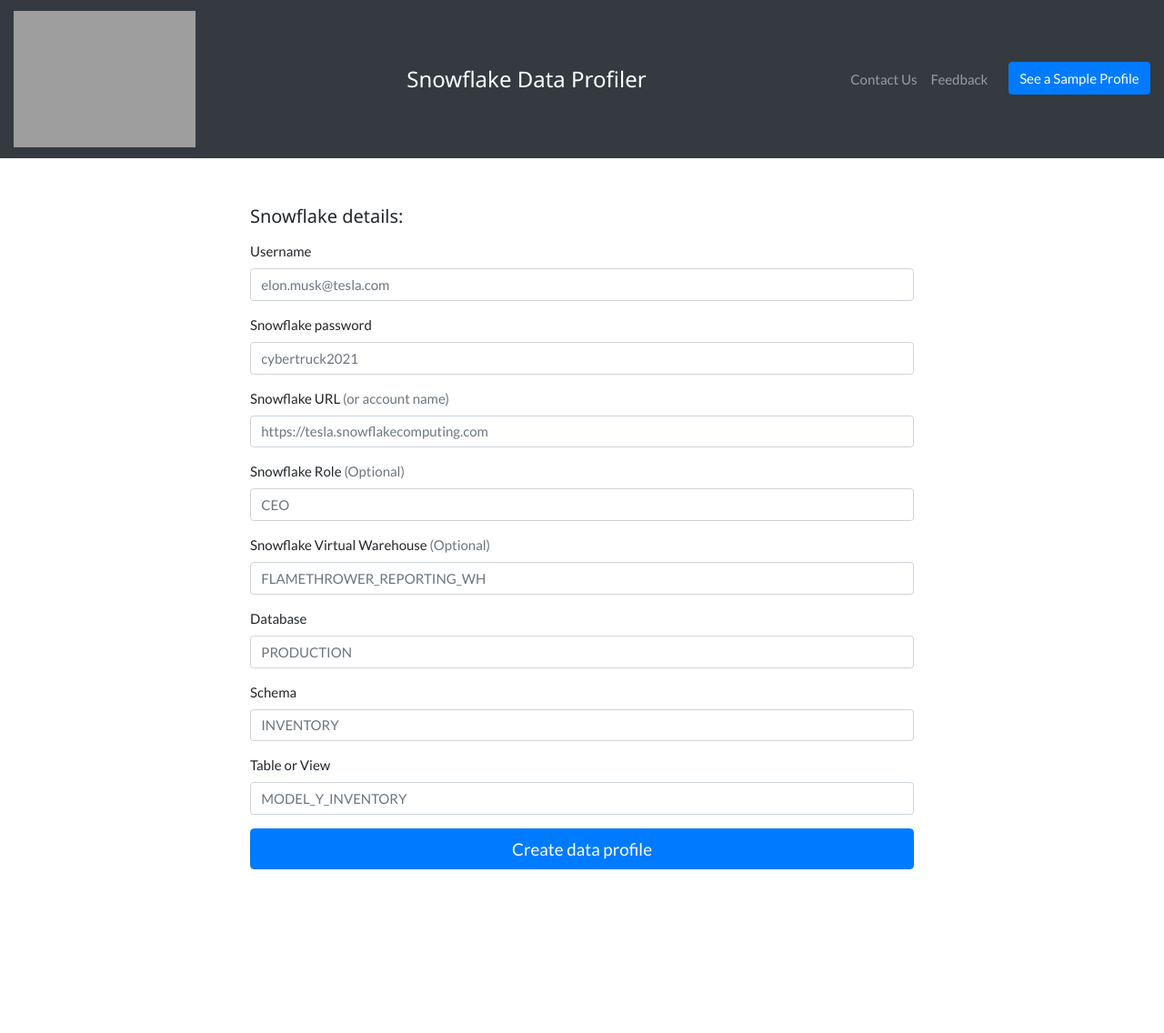
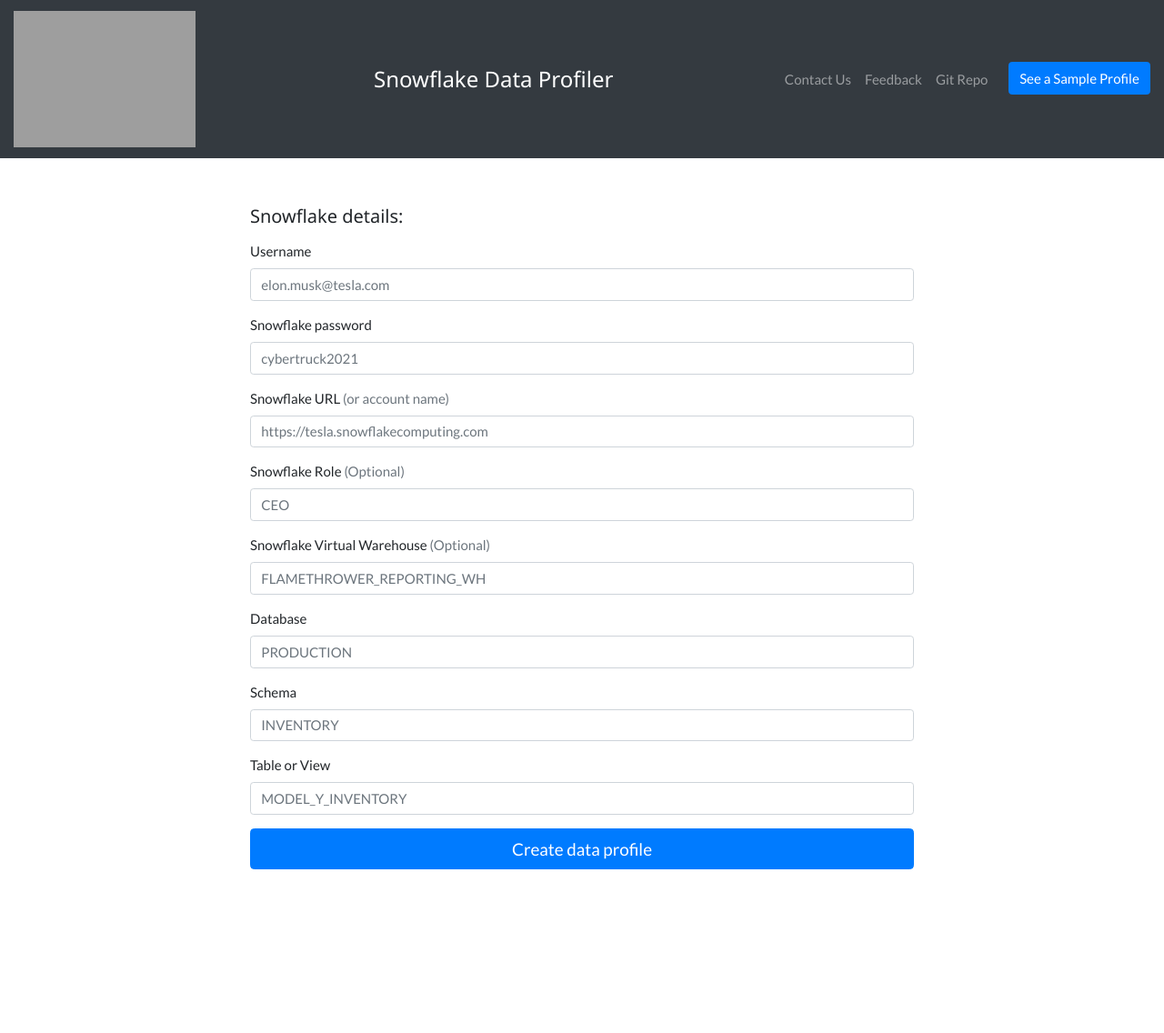
Before and after one commit to hashmapinc/snowflake-data-profiler, a Flask app: page / in a window 1280 px wide. Shown: the whole page at 91% size. Run offline with Flask 2, Linux system fonts and the light colour scheme; some libraries are stand-ins or nearby versions; grey boxes are pictures that could not be loaded.

Commit message:
added github link

```diff
--- a/snowflake_data_profiler/templates/profile.html
+++ b/snowflake_data_profiler/templates/profile.html
@@ -66,6 +66,9 @@
       </li>
       <li class="nav-item">
         <a class="nav-link" href="https://forms.gle/WfiB6YctX5Jg2zTs6" target="_blank">Feedback </a>
+      </li>
+      <li class="nav-item">
+        <a class="nav-link" href="https://github.com/hashmapinc/snowflake-data-profiler" target="_blank">Git Repo </a>
       </li>
       <li class="nav-item">
         <a href="{{ url_for('static', filename='sample_reports/sample-profile.html') }}" target="_blank" class="nav-item btn btn-primary ml-3">
```
